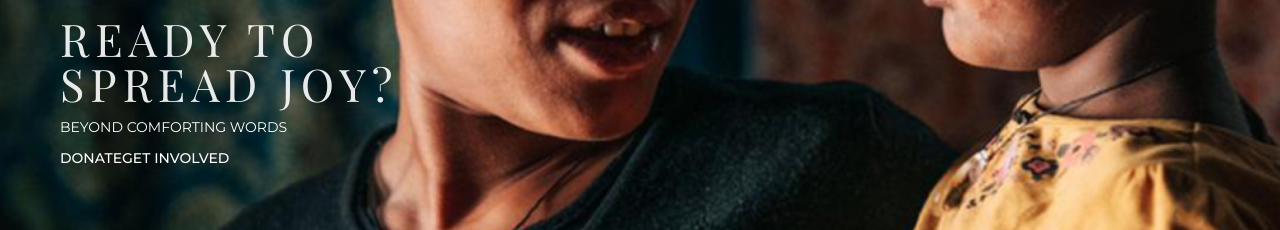
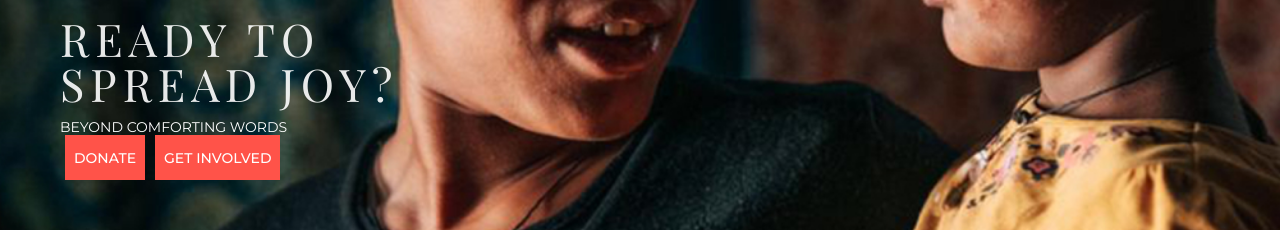
Before and after one commit to yoni2z/Ayzon-Foundation, a React (Create React App) app in the folder Frontend/: page / in a window 1280 px wide. Shown: the part 460-690 px from the top of the page. Built offline with nearby package versions, Linux system fonts and the light colour scheme; no server answers; a web font is replaced by a local one.

Commit message:
Fixed the home page styles

```diff
--- a/Frontend/src/Pages/Home/styles.css
+++ b/Frontend/src/Pages/Home/styles.css
@@ -121,7 +121,7 @@
 
 .video-section {
   text-align: center;
-  margin: 20px 0px;
+  margin: 3rem 0px;
 }
 
 .video-section img {
@@ -287,7 +287,7 @@ p {
   margin: 12px 0;
 }
 
-.home-container-hero-texts > a {
+.home-container-hero-texts > div > a {
   font: 15px "Montserrat", serif;
   background-color: #ff5349;
   padding: 13px 9px;
```
